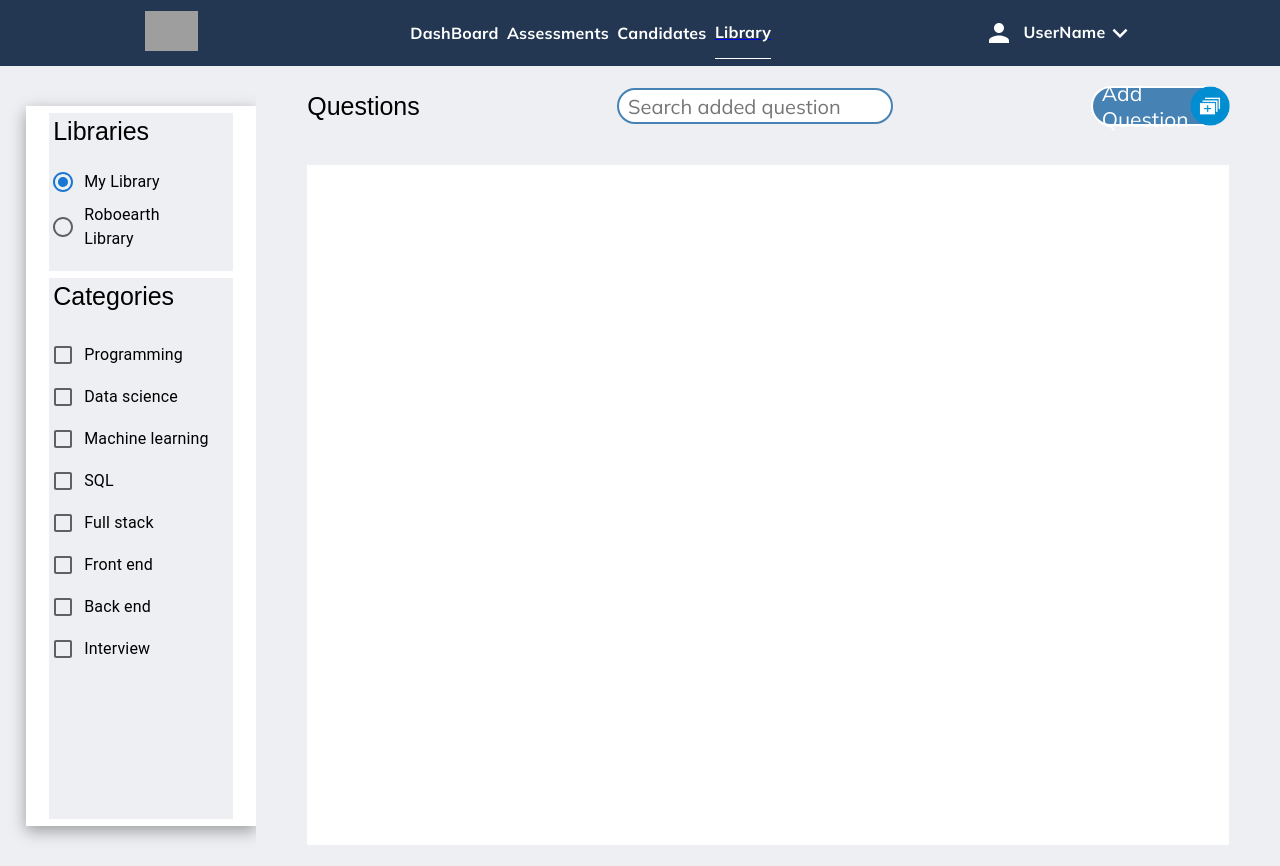
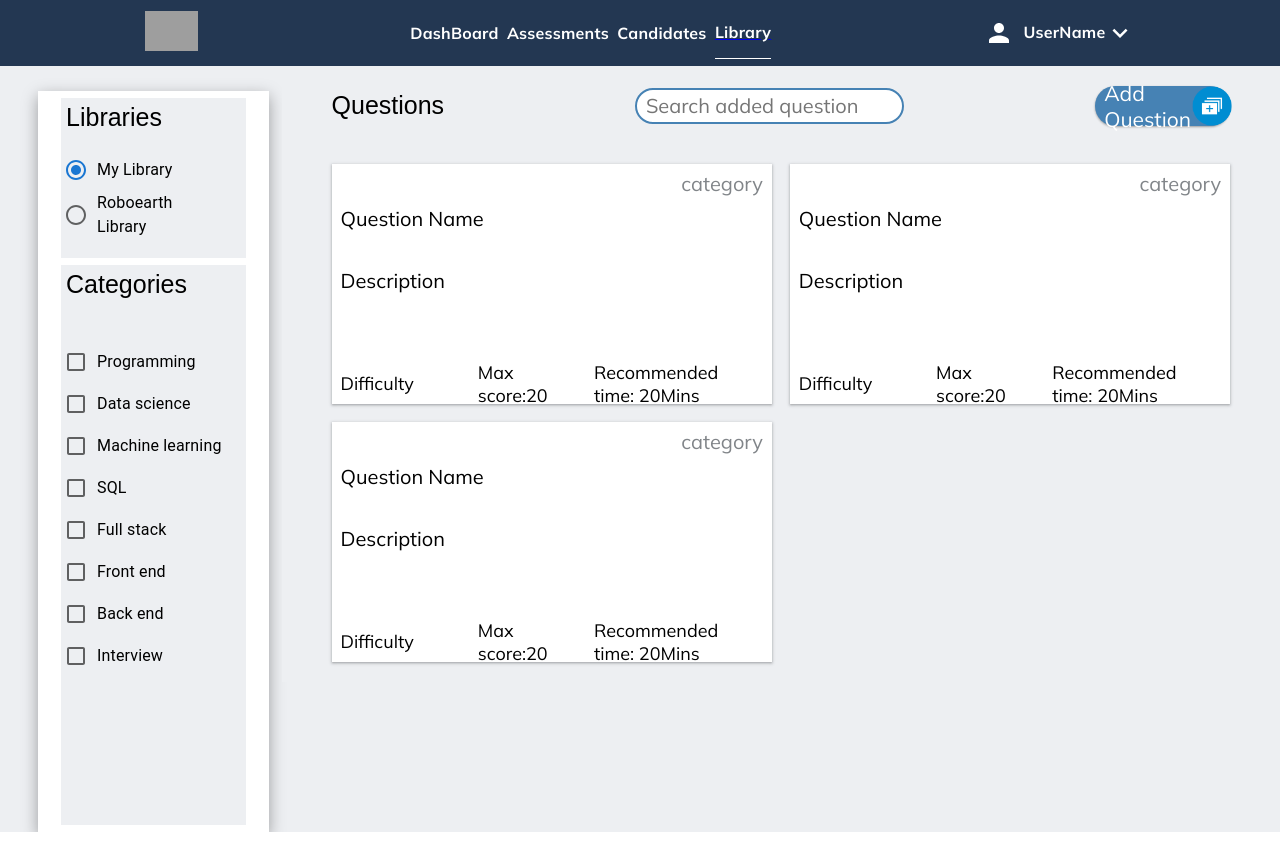
Before and after one commit to DhanushRajGP09/basicrank, a React (Create React App) app: page /Library in a window 1280 px wide. After the commit the page ends 832 px from the top, so only its background shows below. Built offline with nearby package versions, Linux system fonts and the light colour scheme; grey boxes are pictures that could not be loaded.

Commit message:
finished the design of question card

```diff
--- a/src/Pages/Home/Library.css
+++ b/src/Pages/Home/Library.css
@@ -1,6 +1,6 @@
 .Home {
   display: flex;
-  align-items: center;
+  align-items: flex-start;
   justify-content: space-between;
   flex-wrap: wrap;
   height: 100%;
@@ -41,8 +41,9 @@
   align-items: center;
   justify-content: space-between;
   flex-direction: column;
+  margin-top: 2%;
   width: 18%;
-  height: 90vh;
+  height: auto;
   background-color: white;
   margin-left: 2%;
   box-shadow: rgba(0, 0, 0, 0.35) 0px 5px 15px;
@@ -52,8 +53,8 @@
   align-items: center;
   justify-content: space-between;
   flex-direction: column;
-  width: 80%;
-  height: 100vh;
+  width: 78%;
+  height: auto;
   background-color: #edeff2;
 }
 .libraryLeftContainerHeaderDiv {
@@ -131,7 +132,7 @@
   font-size: 21px;
   color: white;
   background-color: rgb(70, 130, 180);
-  border: 2px solid;
+  box-shadow: rgba(0, 0, 0, 0.12) 0px 1px 3px, rgba(0, 0, 0, 0.24) 0px 1px 2px;
   cursor: pointer;
   border-radius: 25px;
   padding-left: 1%;
@@ -140,13 +141,82 @@
   width: 40px;
   height: 40px;
 }
-.questionsDiv {
+.questionsContainer {
+  display: flex;
+  align-items: center;
+  justify-content: space-between;
+  flex-wrap: wrap;
+  width: 90%;
+  min-height: 85%;
+  margin-top: 2%;
+
+  margin-bottom: 2%;
+}
+.questionContainer {
   display: flex;
   align-items: center;
   justify-content: space-between;
   flex-direction: column;
-  width: 90%;
-  height: 85%;
+  width: 49%;
   background-color: white;
-  margin-bottom: 2%;
+  margin-top: 2%;
+  padding: 1%;
+  box-shadow: rgba(60, 64, 67, 0.3) 0px 1px 2px 0px,
+    rgba(60, 64, 67, 0.15) 0px 1px 3px 1px;
+  height: 30vh;
 }
+.questionCategory {
+  display: flex;
+  align-items: center;
+  justify-content: flex-end;
+  color: rgb(129, 133, 137);
+  height: 10%;
+  font-size: 20px;
+  width: 100%;
+}
+.questionNameAndDescDiv {
+  display: flex;
+  align-items: flex-start;
+  justify-content: space-between;
+  flex-direction: column;
+
+  height: 70%;
+  font-size: 20px;
+  margin-top: 2%;
+  width: 100%;
+}
+.questionLevelDiv {
+  display: flex;
+  align-items: center;
+  justify-content: space-between;
+
+  height: 10%;
+  font-size: 18px;
+  margin-top: 2%;
+  width: 100%;
+}
+
+.questionNameDiv {
+  display: flex;
+  align-items: flex-start;
+  width: 100%;
+
+  justify-content: space-between;
+  height: 35%;
+}
+.questionDescDiv {
+  display: flex;
+  align-items: flex-start;
+  width: 100%;
+  justify-content: flex-start;
+  height: 60%;
+}
+.questionLevel {
+  width: 25%;
+}
+.questionMaxScore {
+  width: 20%;
+}
+.questionTime {
+  width: 40%;
+}
--- a/src/Pages/Home/Library.jsx
+++ b/src/Pages/Home/Library.jsx
@@ -23,6 +23,7 @@ export default function Library() {
   const handleChange = (event) => {
     setValue(event.target.value);
   };
+  const test = "";
 
   return (
     <div className="Home">
@@ -90,7 +91,44 @@ export default function Library() {
             <img src={addIcon} className="addIcon"></img>
           </div>
         </div>
-        <div className="questionsDiv"></div>
+        <div className="questionsContainer">
+          <div className="questionContainer">
+            <div className="questionCategory">category</div>
+            <div className="questionNameAndDescDiv">
+              <div className="questionNameDiv">Question Name</div>
+              <div className="questionDescDiv">Description</div>
+            </div>
+            <div className="questionLevelDiv">
+              <span className="questionLevel">Difficulty</span>
+              <span className="questionMaxScore">Max score:20</span>
+              <span className="questionTime">Recommended time: 20Mins</span>
+            </div>
+          </div>
+          <div className="questionContainer">
+            <div className="questionCategory">category</div>
+            <div className="questionNameAndDescDiv">
+              <div className="questionNameDiv">Question Name</div>
+              <div className="questionDescDiv">Description</div>
+            </div>
+            <div className="questionLevelDiv">
+              <span className="questionLevel">Difficulty</span>
+              <span className="questionMaxScore">Max score:20</span>
+              <span className="questionTime">Recommended time: 20Mins</span>
+            </div>
+          </div>
+          <div className="questionContainer">
+            <div className="questionCategory">category</div>
+            <div className="questionNameAndDescDiv">
+              <div className="questionNameDiv">Question Name</div>
+              <div className="questionDescDiv">Description</div>
+            </div>
+            <div className="questionLevelDiv">
+              <span className="questionLevel">Difficulty</span>
+              <span className="questionMaxScore">Max score:20</span>
+              <span className="questionTime">Recommended time: 20Mins</span>
+            </div>
+          </div>
+        </div>
       </div>
     </div>
   );
```
